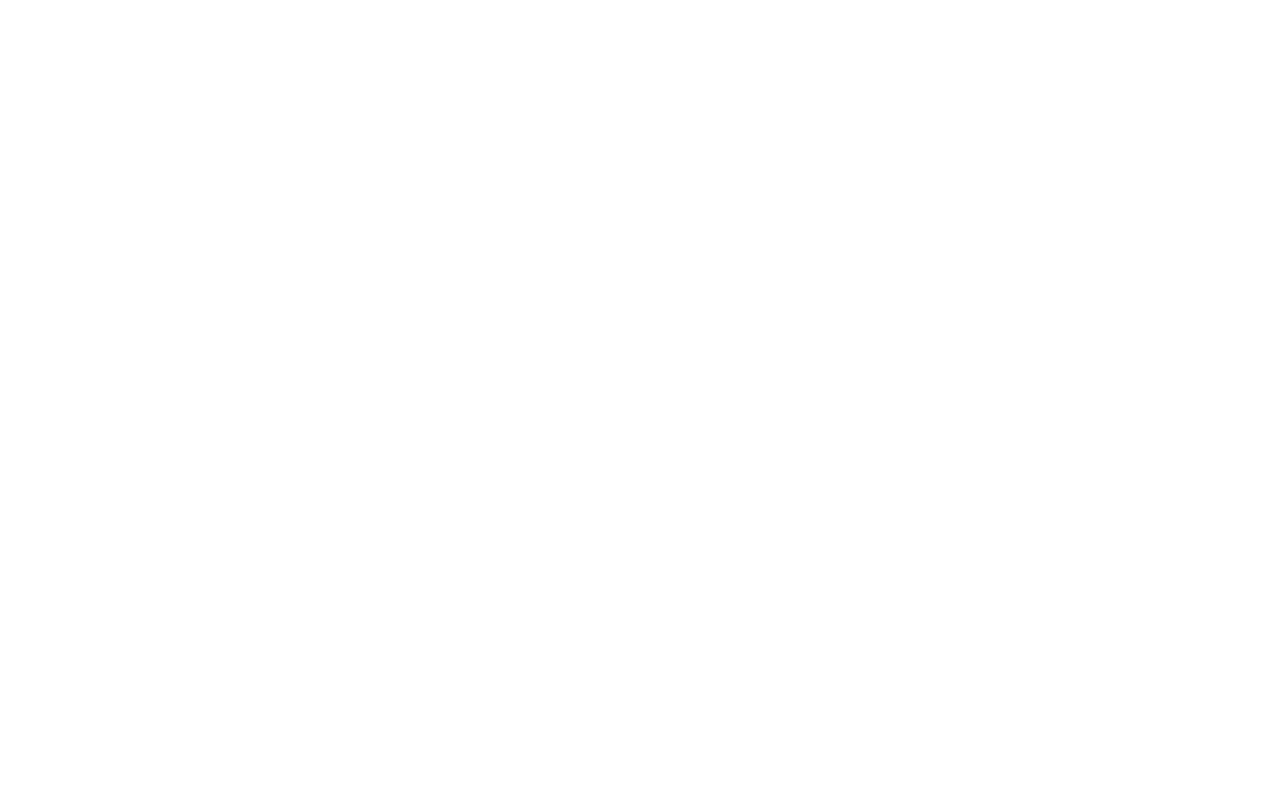
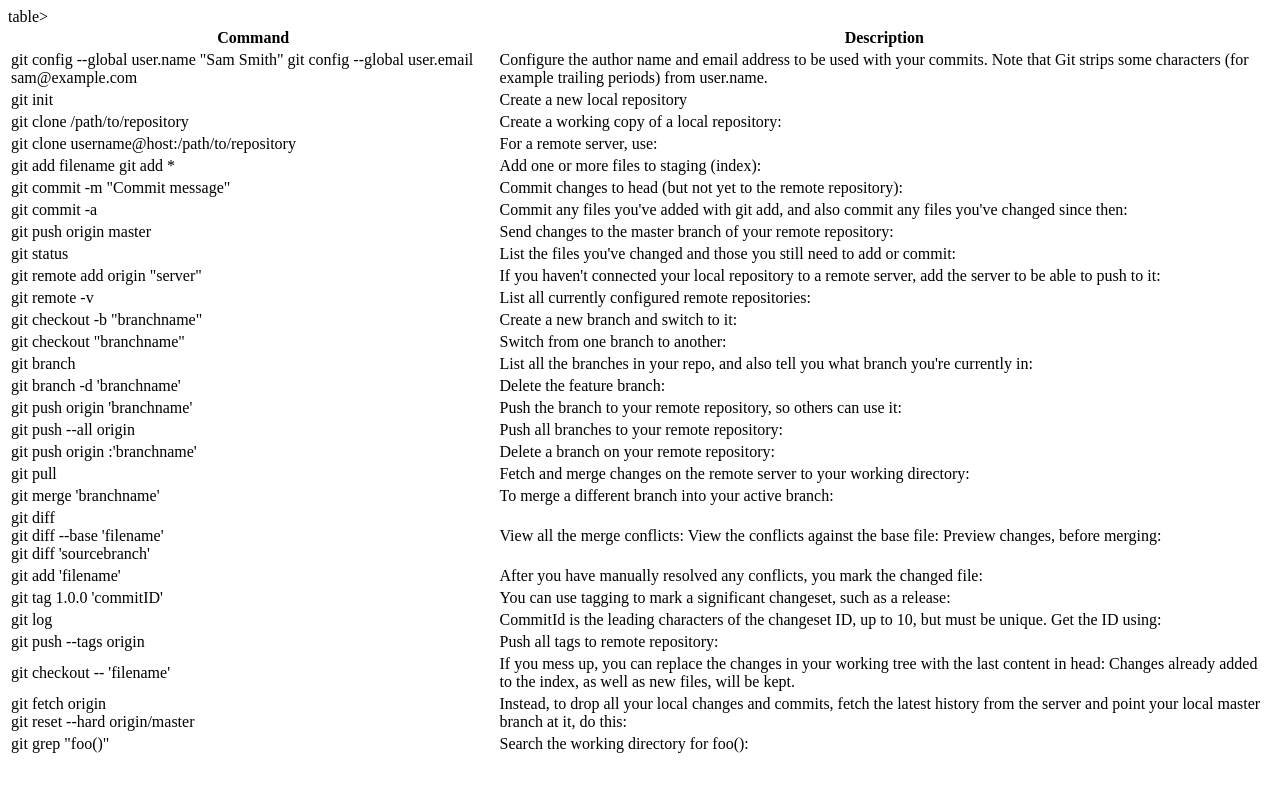
Before and after one commit to MAMCB/WBS-Git-CheatSheet, a plain HTML site: page index.html in a window 1280 px wide. Drawn offline with Linux system fonts and the light colour scheme.

Commit message:
created cheat sheet table

```diff
--- a/index.html
+++ b/index.html
@@ -6,6 +6,138 @@
     <title>Git Cheat Sheet</title>
 </head>
 <body>
+    <table>
+        <tr>
+            <th>Command</th>
+            <th>Description</th>
+        </tr>
+        <tr>
+            <td>git config --global user.name "Sam Smith"
+            git config --global user.email sam@example.com</td>
+            <td>Configure the author name and email address to be used with your commits.
+            Note that Git strips some characters (for example trailing periods) from user.name.</td>
+        </tr>
+        <tr>
+            <td>git init</td>
+            <td>Create a new local repository</td>
+        </tr>
+        <tr>
+            <td>git clone /path/to/repository</td>
+            <td>Create a working copy of a local repository:</td>
+        </tr>
+        <tr>
+            <td>git clone username@host:/path/to/repository</td>
+            <td>For a remote server, use:</td>
+        </tr>
+        <tr>
+            <td>git add filename
+
+                git add *</td>
+            <td>Add one or more files to staging (index):</td>
+        </tr>
+        <tr>
+            <td>git commit -m "Commit message"</td>
+            <td>Commit changes to head (but not yet to the remote repository):</td>
+        </tr>
+        <tr>
+            <td>git commit -a</td>
+            <td>Commit any files you've added with git add, and also commit any files you've changed since then:</td>
+        </tr>
+        <tr>
+            <td>git push origin master</td>
+            <td>Send changes to the master branch of your remote repository:</td>
+        </tr>
+        <tr>
+            <td>git status</td>
+            <td>List the files you've changed and those you still need to add or commit:</td>
+        </tr>
+        <tr>
+            <td>git remote add origin "server"</td>
+            <td>If you haven't connected your local repository to a remote server, add the server to be able to push to it:</td>
+        </tr>
+        <tr>
+            <td>git remote -v</td>
+            <td>List all currently configured remote repositories:</td>
+        </tr>
+        <tr>
+            <td>git checkout -b "branchname"</td>
+            <td>Create a new branch and switch to it:</td>
+        </tr>
+        <tr>
+            <td>git checkout "branchname"</td>
+            <td>Switch from one branch to another:</td>
+        </tr>
+        <tr>
+            <td>git branch</td>
+            <td>List all the branches in your repo, and also tell you what branch you're currently in:</td>
+        </tr>
+        <tr>
+            <td>git branch -d 'branchname'</td>
+            <td>Delete the feature branch:</td>
+        </tr>
+        <tr>
+            <td>git push origin 'branchname'</td>
+            <td>Push the branch to your remote repository, so others can use it:</td>
+        </tr>
+        <tr>
+            <td>git push --all origin</td>
+            <td>Push all branches to your remote repository:</td>
+        </tr>
+        <tr>
+            <td>git push origin :'branchname'</td>
+            <td>Delete a branch on your remote repository:</td>
+        </tr>
+        <tr>
+            <td>git pull</td>
+            <td>Fetch and merge changes on the remote server to your working directory:</td>
+        </tr>
+        <tr>
+            <td>git merge 'branchname'</td>
+            <td>To merge a different branch into your active branch:</td>
+        </tr>
+        <tr>
+            <td>git diff <br />
+                git diff --base 'filename' <br />
+                git diff 'sourcebranch'</td>
+            <td>View all the merge conflicts:
+                View the conflicts against the base file:
+
+                Preview changes, before merging:</td>
+        </tr>
+        <tr>
+            <td>git add 'filename'</td>
+            <td>After you have manually resolved any conflicts, you mark the changed file:</td>
+        </tr>
+        <tr>
+            <td>git tag 1.0.0 'commitID'</td>
+            <td>You can use tagging to mark a significant changeset, such as a release:</td>
+        </tr>
+        <tr>
+            <td>git log</td>
+            <td>CommitId is the leading characters of the changeset ID, up to 10, but must be unique. Get the ID using:</td>
+        </tr>
+        <tr>
+            <td>git push --tags origin</td>
+            <td>Push all tags to remote repository:</td>
+        </tr>
+        <tr>
+            <td>git checkout -- 'filename'</td>
+            <td>If you mess up, you can replace the changes in your working tree with the last content in head:
+                Changes already added to the index, as well as new files, will be kept.</td>
+        </tr>
+        <tr>
+            <td>git fetch origin <br />
+                git reset --hard origin/master</td>
+            <td>Instead, to drop all your local changes and commits, fetch the latest history
+                 from the server and point your local master branch at it, do this:</td>
+        </tr>
+        <tr>
+            <td>git grep "foo()"</td>
+            <td>Search the working directory for foo():</td>
+        </tr>
+
+
+    </body>table>
 
 </body>
 </html>
```
